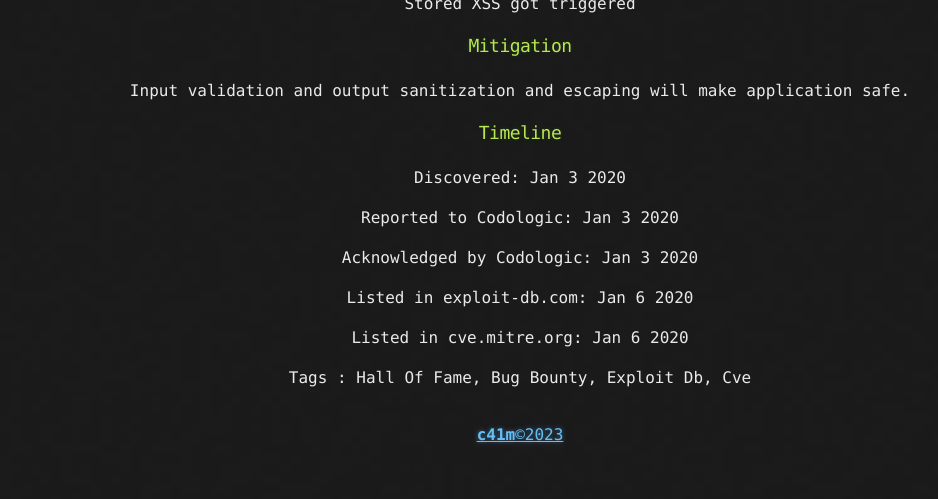
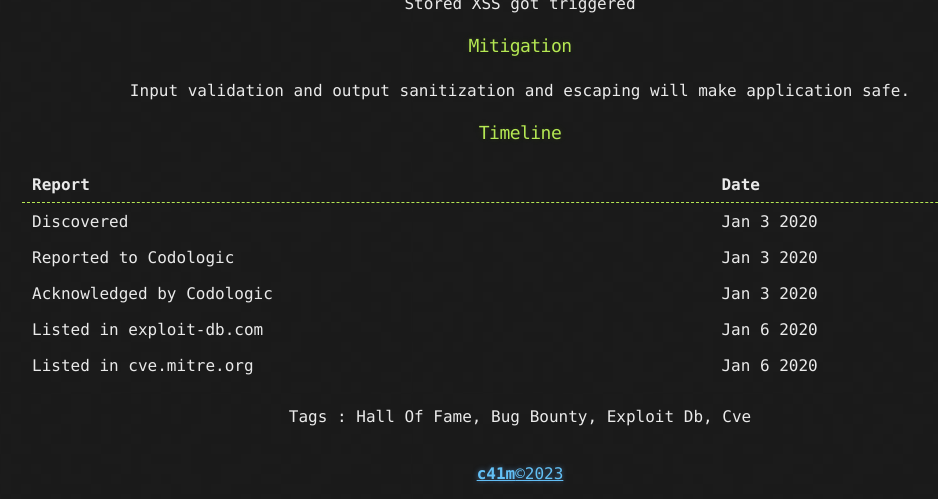
Before and after one commit to prasanthc41m/blog-theme, a Jekyll site: the page built from _posts/2020-01-07-CVE-2020-5842.md, in a window 1280 px wide and 900 px high, scrolled down 1866 px, cut to the strip 401-900 px from the top of the window. Shown: the whole strip, without its empty margins (120-1058 px from the left). Built offline with Jekyll 4.4.1, drawn with Linux system fonts in a browser that asks for light colours; before the commit the page ends 2727 px from its top, so only the background shows below that.

Commit message:
Update 2020-01-07-CVE-2020-5842.md

```diff
--- a/_posts/2020-01-07-CVE-2020-5842.md
+++ b/_posts/2020-01-07-CVE-2020-5842.md
@@ -51,15 +51,12 @@ Input validation and output sanitization and escaping will make application safe
 
 ### Timeline
 
-Discovered: Jan 3 2020
-
-Reported to Codologic: Jan 3 2020
-
-Acknowledged by Codologic: Jan 3 2020
-
-Listed in exploit-db.com: Jan 6 2020
-
-Listed in cve.mitre.org: Jan 6 2020
-
+| Report        | Date         |
+|:-------------|:------------------|
+| Discovered                  | Jan 3 2020 |
+| Reported to Codologic       | Jan 3 2020 |
+| Acknowledged by Codologic   | Jan 3 2020 |
+| Listed in exploit-db.com    | Jan 6 2020 |
+| Listed in cve.mitre.org     | Jan 6 2020 |
 
 Tags : Hall Of Fame, Bug Bounty, Exploit Db, Cve
```
